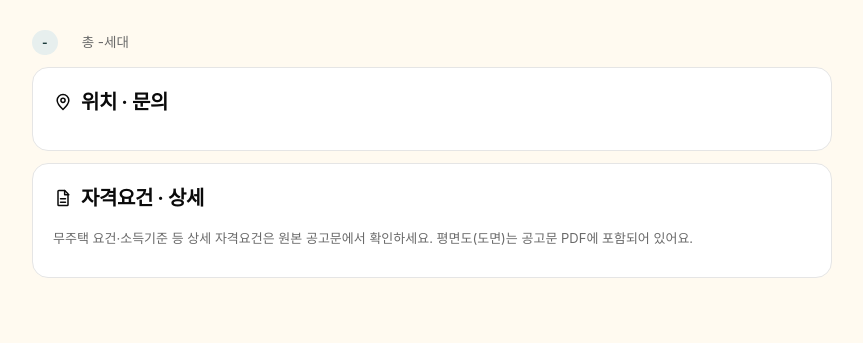
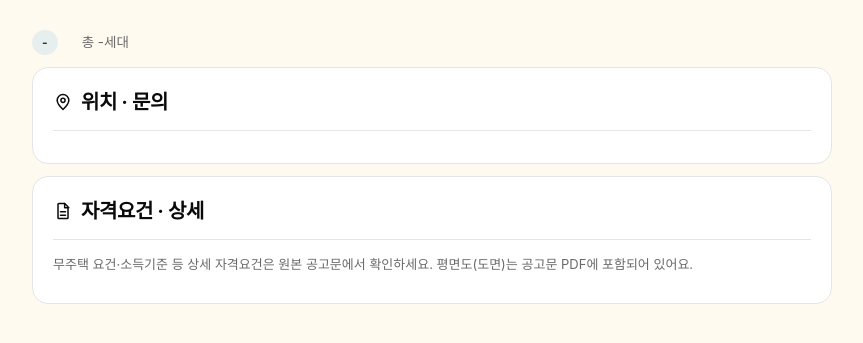
Before and after one commit to choiyounggi/chungyak-alimi, a FastAPI app: template src/web/templates/detail.html in a window 1280 px wide. Shown: the part 57-400 px from the top of the page, without its empty margins (208-1071 px from the left). Run offline with FastAPI, Linux system fonts and the light colour scheme; the template is opened without the code that fills it, so the values that code supplies are empty; parts of the project's set-up code (start-up, migrations or seed data) failed here and were passed over.

Commit message:
style(web): shrink dashboard h1 + add section-title dividers on detail (#21)
Co-authored-by: dch0202 <dch0202@infobank.net>

```diff
--- a/src/web/templates/base.html
+++ b/src/web/templates/base.html
@@ -54,6 +54,8 @@
   .card{background:#fff;border:1px solid var(--hairline);border-radius:var(--r-lg);padding:18px 20px;margin:12px 0}
   .card:hover{box-shadow:0 2px 8px rgba(0,0,0,.05)}
   .section{background:#fff;border:1px solid var(--hairline);border-radius:var(--r-lg);padding:18px 20px;margin:12px 0}
+  /* 섹션 제목과 내용 사이 구분선 */
+  .section h2{border-bottom:1px solid var(--hairline);padding-bottom:12px;margin-bottom:16px}
 
   /* 뱃지 (D-day 변형) */
   .badge{display:inline-block;font-size:12.5px;font-weight:700;padding:4px 11px;border-radius:var(--r-pill);white-space:nowrap}
--- a/src/web/templates/index.html
+++ b/src/web/templates/index.html
@@ -5,6 +5,8 @@
 <style>
   /* 페이지 로컬 레이아웃 헬퍼(디자인 시스템 컴포넌트 아님) — 전부 base 토큰 참조 */
   .head{display:flex;align-items:baseline;justify-content:space-between;gap:10px;flex-wrap:wrap;margin:6px 0 4px}
+  .head h1{font-size:24px}
+  @media (max-width:640px){ .head h1{font-size:21px} }
   .count{color:var(--accent-teal);font-weight:700}
   /* 필터: 클릭 가능(필터) 그룹과 고정 조건 그룹을 라벨로 분리 */
   .filters{display:flex;flex-direction:column;gap:10px;margin:16px 0 22px}
```
